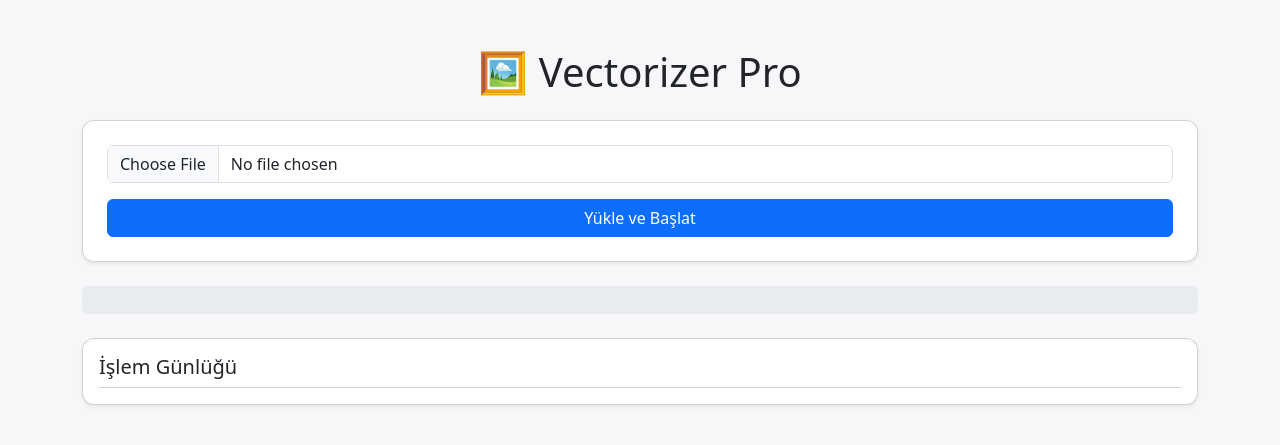
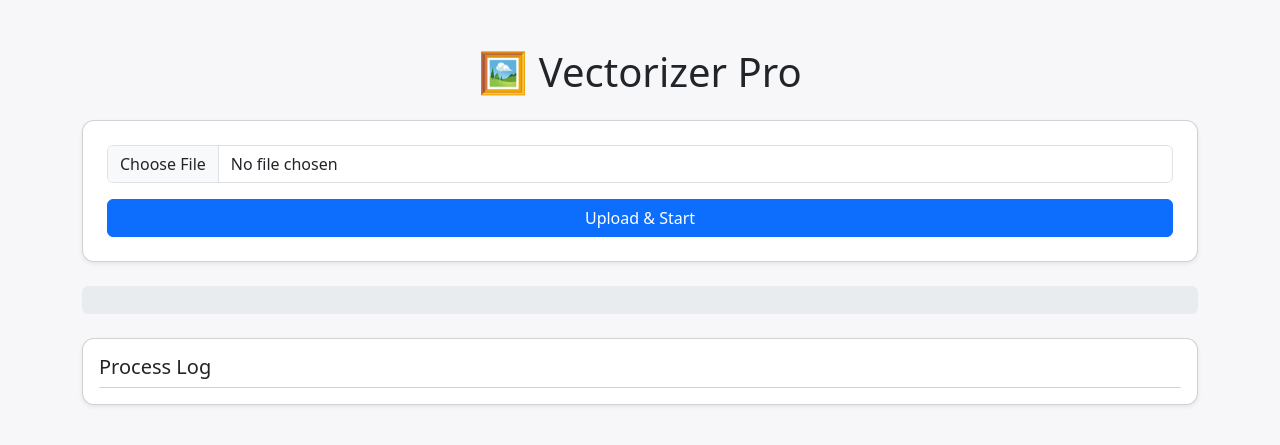
Before and after one commit to Bandrik0/Vectorizer, a Flask app: page / in a window 1280 px wide. Shown: the top 445 px of the page. Run offline with Flask 3, Linux system fonts and the light colour scheme; parts of the project's set-up code (start-up, migrations or seed data) failed here and were passed over.

Commit message:
feat: translate UI to English

```diff
--- a/app.py
+++ b/app.py
@@ -93,7 +93,7 @@ def index():
 def upload():
     file = request.files.get("file")
     if not file:
-        return jsonify({"error": "Dosya yok"}), 400
+        return jsonify({"error": "No file provided"}), 400
 
     filename = secure_filename(file.filename) or "image.png"
     stem, _ = os.path.splitext(filename)
--- a/templates/index.html
+++ b/templates/index.html
@@ -1,5 +1,5 @@
 <!DOCTYPE html>
-<html lang="tr">
+<html lang="en">
 <head>
   <meta charset="UTF-8" />
   <title>Vectorizer Pro</title>
@@ -16,7 +16,7 @@
     <div class="mb-3">
       <input id="fileInput" class="form-control" type="file" accept="image/*" />
     </div>
-    <button id="startBtn" class="btn btn-primary w-100">Yükle ve Başlat</button>
+    <button id="startBtn" class="btn btn-primary w-100">Upload & Start</button>
   </div>
 
   <div class="my-4">
@@ -26,12 +26,12 @@
   </div>
 
   <div class="card p-3 shadow-sm">
-    <h5 class="mb-2">İşlem Günlüğü</h5>
+    <h5 class="mb-2">Process Log</h5>
     <ul id="log" class="list-group small"></ul>
   </div>
 
   <div id="downloads" class="mt-4 d-none">
-    <h5>📥 İndir</h5>
+    <h5>📥 Download</h5>
     <a id="dl-svg" class="btn btn-success me-2" target="_blank">SVG</a>
     <a id="dl-png" class="btn btn-info me-2 d-none" target="_blank">PNG</a>
     <a id="dl-pdf" class="btn btn-danger d-none" target="_blank">PDF</a>
```
